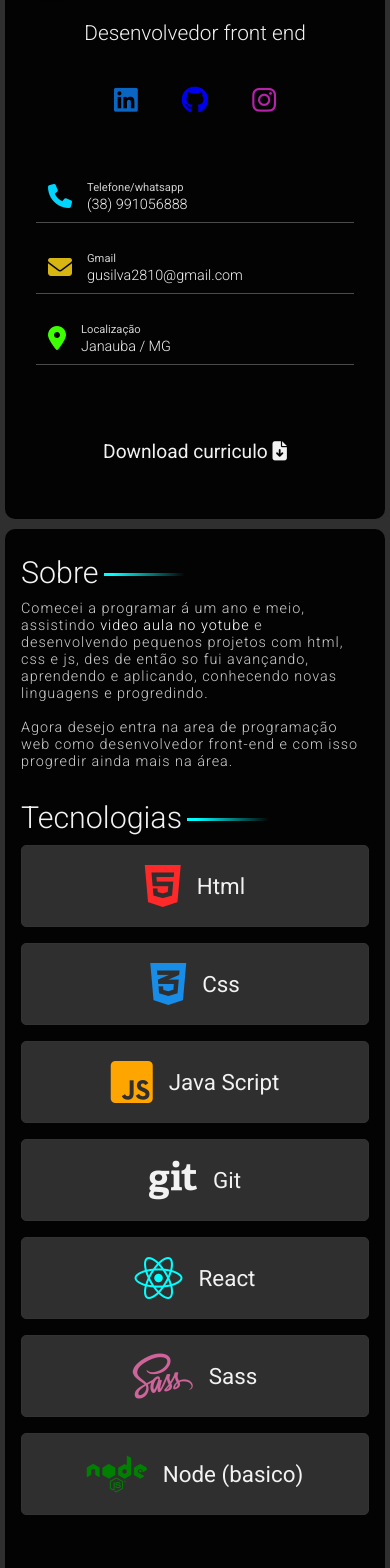
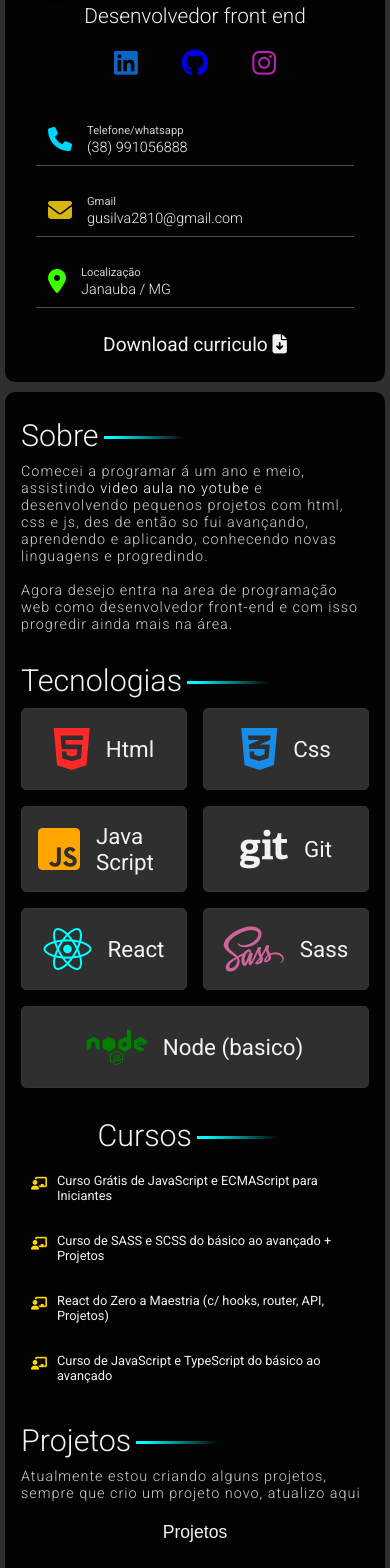
Before and after one commit to gust17x/New-Portfolio, a React (Vite) app: page / in a window 390 px wide. Shown: the part 432-2000 px from the top of the page. Built offline with nearby package versions, Linux system fonts and the light colour scheme.

Commit message:
corretions style and responsive

```diff
--- a/src/components/Sass/_alings.sass
+++ b/src/components/Sass/_alings.sass
@@ -39,6 +39,8 @@
             color: colors.$primary-color
             border: 0
             transition: .4s
+            @media (max-width: 400px)
+                margin: 3px 0
             &:hover
                 color: black
                 background: #fff
--- a/src/components/Sass/projects.sass
+++ b/src/components/Sass/projects.sass
@@ -13,7 +13,8 @@ body
         100%
             opacity: 1
     @media (max-width: 600px)
-        padding: .3rem
+        padding: 1rem
+        max-width: 400px
     h1
         color: colors.$primary-color
         font-size: 3.3rem
@@ -29,6 +30,8 @@ body
         flex-wrap: wrap
         margin: 1rem 0
         gap: 1rem
+        @media (max-width: 600px)
+            gap: 5px
         .box
             background: #111
             color: colors.$primary-color
@@ -39,6 +42,11 @@ body
             flex-direction: row-reverse
             overflow: hidden
             max-width: 500px
+            @media (max-width: 600px)
+                flex: 1 1 200px
+            @media (max-width: 400px)
+                flex: 1 1 150px
+                height: 200px
 
             &:hover .box-infor
                 transform: translateX(99%)
@@ -63,18 +71,29 @@ body
                 flex-direction: column
                 justify-content: flex-end
                 align-items: flex-start
-
+                @media (max-width: 400px)
+                    padding: 3px
+                    max-width: 50%
                 .infor-title
                     font-weight: 400
+                    @media (max-width: 400px)
+                        font-size: 1em
                 .infor-text
                     font-weight: 400
+                    color: #ccc
+                    @media (max-width: 400px)
+                        font-size: .7em
+                        margin-bottom: 4px
                 .span-infor
                     color: #ccc
                 .btn-to-project
                    @include alings.button-a
-                   padding: 10px 15px
+                   padding: 10px 10px
                    font-size: 1rem
                    font-weight: 500
+                   @media (max-width: 400px)
+                        padding: 3px 1px
+                        font-size: .6em
 
     .div-btn-voltar
         display: flex
--- a/src/components/Sass/styles.sass
+++ b/src/components/Sass/styles.sass
@@ -31,7 +31,9 @@ i
 
     @media (max-width: 900px)
             padding: 2rem
-            gap: 70px
+            gap: 10px
+            max-width: 600px
+
     @media (max-width: 400px)
             padding: 5px
             gap: 10px
@@ -50,7 +52,7 @@ i
         animation: animTexta 20s ease-in-out infinite
         -webkit-text-fill-color: transparent
         @media (max-width: 600px)
-            font-size: 12vw
+            font-size: 3em
 
         @keyframes animTexta
                 0%
@@ -78,6 +80,7 @@ i
             @include alings.responsive
             @media (max-width: 600px)
                         padding: 0rem
+                        margin: 0
 
         .social-media
             display: flex
@@ -109,6 +112,7 @@ i
             @media (max-width: 900px)
                     width: 100%
                     padding: 5px
+                    margin: 0
             nav
                 display: flex
                 justify-content: start
@@ -149,6 +153,7 @@ i
             @include alings.button-a
             @media (max-width: 600px)
                             font-size: 1.2rem
+                            margin: 0
     .infors
         @include alings.content-aling
 
@@ -197,6 +202,9 @@ i
                     flex: 1 1 192px
                     border-radius: 5px
                     transition: .4s
+                    @media (max-width: 600px)
+                        flex: 1 1 120px
+
                     &:hover
                         opacity: .8
 
@@ -234,6 +242,9 @@ i
             align-items: center
             flex-direction: column
             margin: 20px 0
+            @media (max-width: 600px)
+                margin: 0
+                text-align: start
             h1
                 @include alings.title-h1
                 @include alings.responsive-title
@@ -260,13 +271,15 @@ i
                     font-size: 1rem
                     text-align: center
 
-                    @media (max-width: 600px)
+                    @media (max-width: 400px)
                             font-size: .8rem
                             margin-bottom: 30px
                             display: flex
+                            text-align: start
                     i
                         color: gold
                         padding: 5px
+                        margin: 0px 5px
 
         .projetos-container
             display: flex
@@ -290,3 +303,4 @@ i
                 @include alings.button-a
                 @media (max-width: 600px)
                             font-size: 1.1rem
+                            margin: 10px
```
